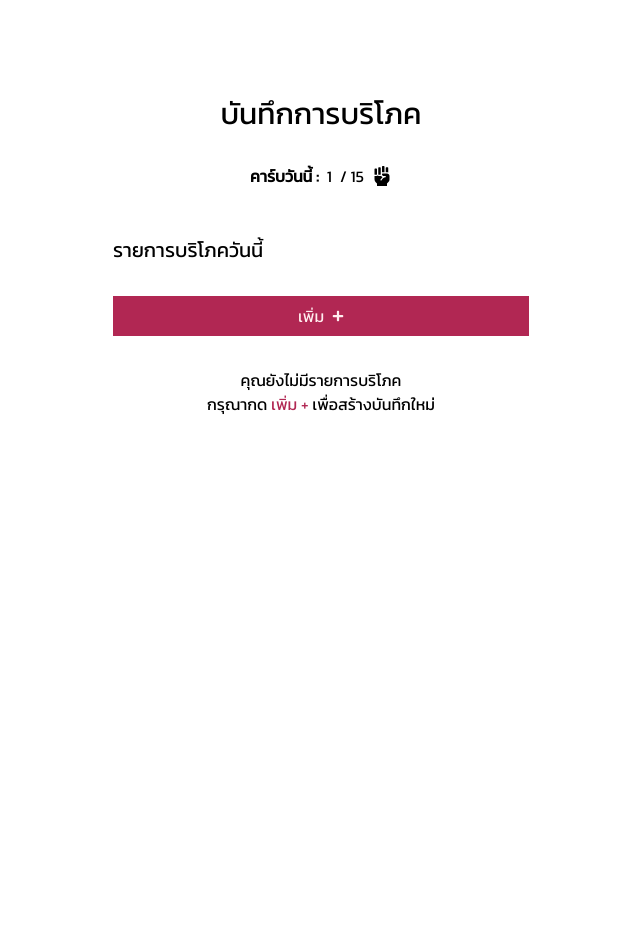
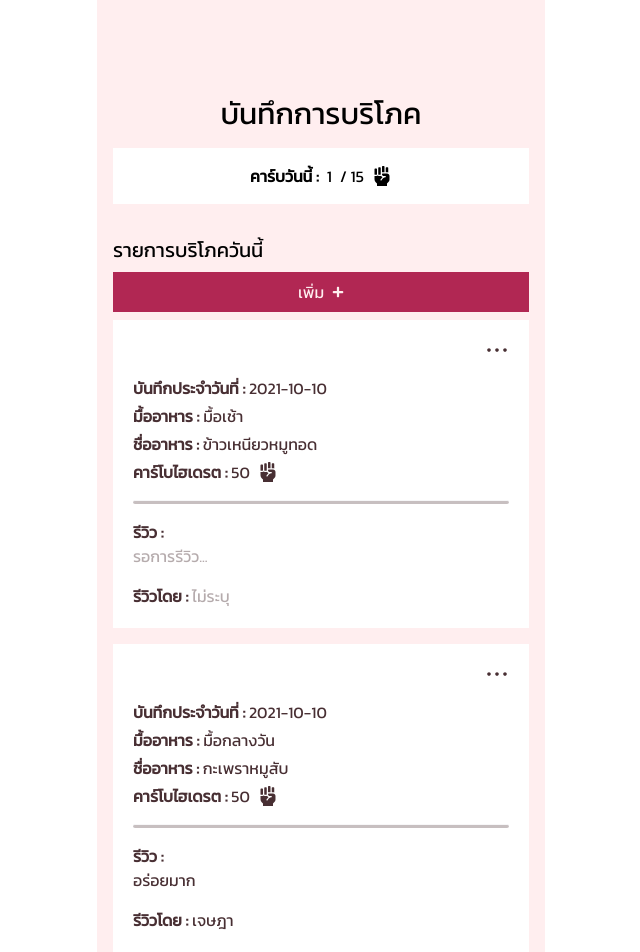
Before and after one commit to NattawatC/khaoniew, a Next.js app: page /foodLog in a window 1280 px wide. Shown: the top 952 px of the page, without its empty margins (319-959 px from the left). Before the commit the page ends 800 px from the top, so only its background shows below. Built offline with nearby package versions, Linux system fonts and the light colour scheme.

Commit message:
Add foodCard into main page

```diff
--- a/src/pages/foodLog.tsx
+++ b/src/pages/foodLog.tsx
@@ -1,29 +1,89 @@
+"use client"
+
 import { Gumpun } from "@/components/Gumpun"
+import FoodCard from "@/components/foodCard"
 import { MainLayout } from "@/components/layout"
 import { Button } from "@/components/ui/button"
+import { NextPage } from "next"
+import { useRouter } from "next/router"
 import { FaPlus } from "react-icons/fa"
 
-export default function foodLog() {
+const props = [
+  {
+    date: "2021-10-10",
+    meal: "มื้อเช้า",
+    foodName: "ข้าวเหนียวหมูทอด",
+    carbs: 50,
+    review: "",
+    reviewBy: "",
+  },
+  {
+    date: "2021-10-10",
+    meal: "มื้อกลางวัน",
+    foodName: "กะเพราหมูสับ",
+    carbs: 50,
+    review: "อร่อยมาก",
+    reviewBy: "เจษฎา",
+  },
+  {
+    date: "2021-10-10",
+    meal: "มื้อเย็น",
+    foodName: "ข้าวมันไก่",
+    carbs: 50,
+    review: "อร่อยมาก",
+    reviewBy: "เจษฎา",
+  },
+]
+
+const FoodLog: NextPage = () => {
+  const router = useRouter()
+
+  const goToAddFood = () => {
+    router.push("/addFood")
+  }
+
   return (
     <>
-      <MainLayout className="flex flex-col gap-8">
+      <MainLayout className="flex flex-col gap-8 bg-primary">
         {/* NavBar */}
         <div className="flex flex-col gap-4">
           <h1 className="flex justify-center text-3xl">บันทึกการบริโภค</h1>
           <Gumpun />
         </div>
+        <div className="flex flex-col gap-2">
           <p className="text-xl">รายการบริโภควันนี้</p>
-        <Button className="flex w-full text-base gap-2 bg-secondary text-primary">
+          <Button className="flex w-full text-base gap-2 bg-secondary text-primary rounded-md" onClick={goToAddFood}>
             เพิ่ม <FaPlus size="12" />
           </Button>
+
+          {props.length === 0 ? (
             <div className="flex flex-col items-center justify-centers">
               <p>คุณยังไม่มีรายการบริโภค</p>
               <p className="flex justify-center">
-            กรุณากด<span className="text-secondary">&nbsp;เพิ่ม +&nbsp;</span>
+                กรุณากด
+                <span className="text-secondary">&nbsp;เพิ่ม +&nbsp;</span>
                 เพื่อสร้างบันทึกใหม่
               </p>
+            </div>
+          ) : (
+            <div className="flex flex-col gap-4">
+              {props.map((props, item) => (
+                <FoodCard
+                  key={item}
+                  date={props.date}
+                  meal={props.meal}
+                  foodName={props.foodName}
+                  carbs={props.carbs}
+                  review={props.review}
+                  reviewBy={props.reviewBy}
+                />
+              ))}
+            </div>
+          )}
         </div>
       </MainLayout>
     </>
   )
 }
+
+export default FoodLog
```
Lines whose indentation alone changed are shown as unchanged.
